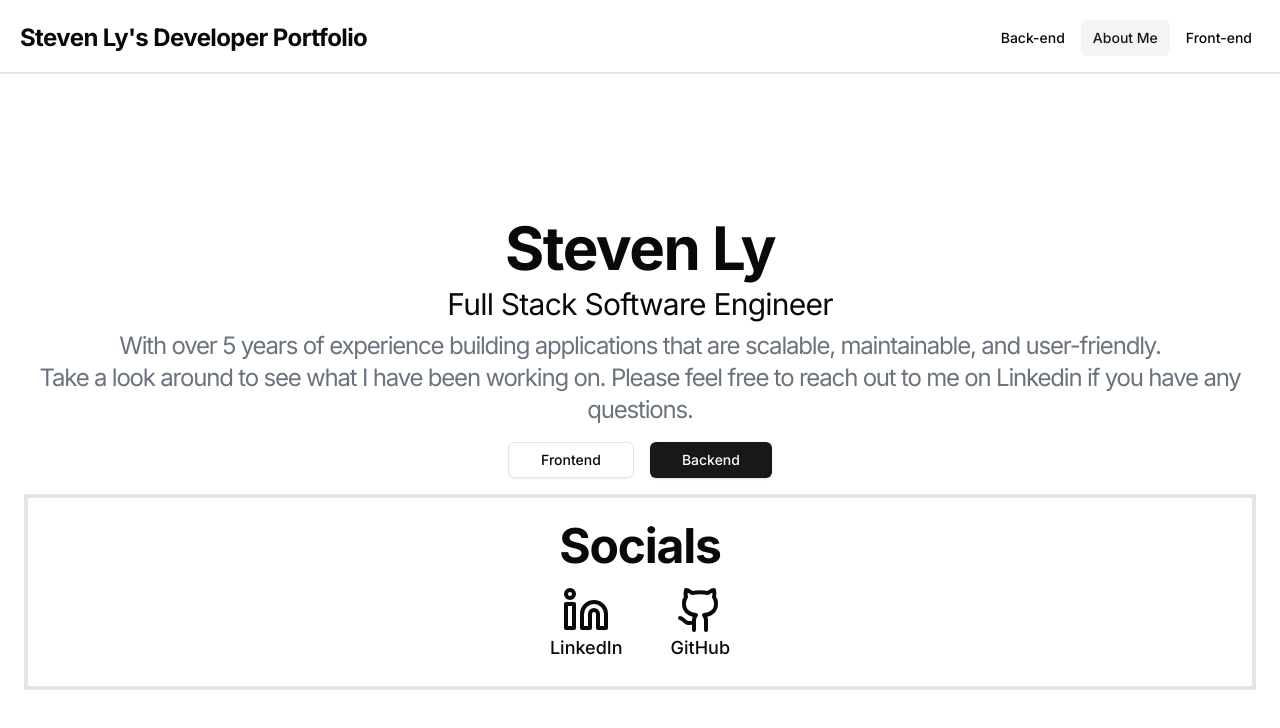
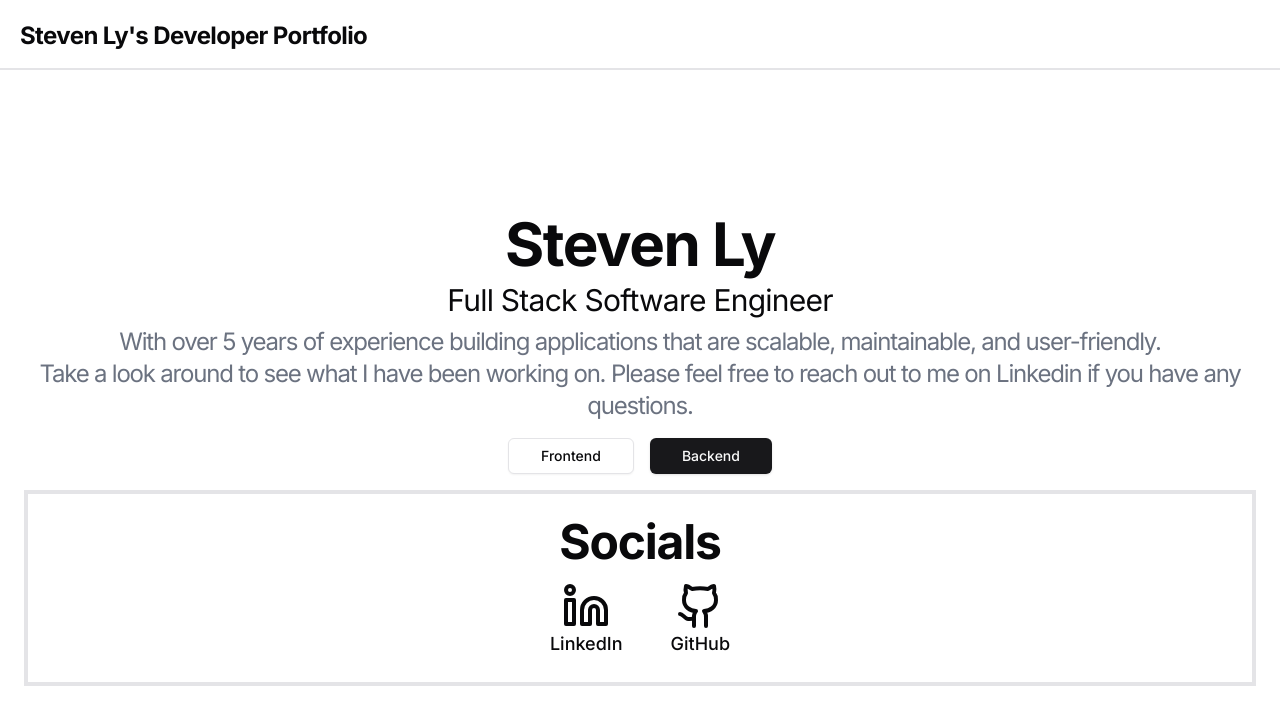
Before and after one commit to oobohP/portfolio, a Next.js app: page / in a window 1280 px wide. Shown: the top 728 px of the page. Built offline with nearby package versions, Linux system fonts and the light colour scheme.

Commit message:
Removed need for context

```diff
--- a/app/layout.tsx
+++ b/app/layout.tsx
@@ -1,7 +1,7 @@
 import "./globals.css";
 import type { Metadata } from "next";
 import { Inter } from "next/font/google";
-import { Providers } from "@/lib/providers/Providers";
+import { Header } from "@/components/Header";
 
 const inter = Inter({ subsets: ["latin"] });
 
@@ -17,9 +17,10 @@ export default function RootLayout({
 }>) {
   return (
     <html lang="en">
-      <Providers>
-        <body className={inter.className}>{children}</body>
-      </Providers>
+      <body className={inter.className}>
+        <Header />
+        {children}
+      </body>
     </html>
   );
 }
--- a/app/page.tsx
+++ b/app/page.tsx
@@ -1,18 +1,9 @@
-import { Backend } from "@/components/Backend";
-import { Content } from "@/components/Content";
-import { Frontend } from "@/components/Frontend";
-import { Header } from "@/components/Header";
 import { Hero } from "@/components/Hero/Hero";
 
 export default function Home() {
   return (
     <main>
-      <Header />
-      <Content
-        backend={<Backend />}
-        fullstack={<Hero />}
-        frontend={<Frontend />}
-      />
+      <Hero />
     </main>
   );
 }
--- a/components/Content.tsx
+++ /dev/null
@@ -1,21 +0,0 @@
-"use client";
-import { useContext } from "react";
-import { RoleContext } from "@/lib/providers/RoleProvider";
-
-type ContentProps = {
-  backend: React.ReactNode;
-  fullstack: React.ReactNode;
-  frontend: React.ReactNode;
-};
-
-export const Content = ({ backend, fullstack, frontend }: ContentProps) => {
-  const { role } = useContext(RoleContext);
-
-  return (
-    <div>
-      {role === "full-stack" && fullstack}
-      {role === "back-end" && backend}
-      {role === "front-end" && frontend}
-    </div>
-  );
-};
--- a/components/Fullstack.tsx
+++ /dev/null
@@ -1,10 +0,0 @@
-import React from "react";
-
-export const Fullstack = () => {
-  return (
-    <p>
-      I'm a Full-Stack Software Engineer with a passion for building applications that are scalable,
-      maintainable, and user-friendly.
-    </p>
-  );
-};
--- a/components/Header.tsx
+++ b/components/Header.tsx
@@ -1,5 +1,4 @@
 import Link from "next/link";
-import { RoleSelector } from "./RoleSelector";
 
 export const Header = async () => {
   return (
@@ -7,7 +6,6 @@ export const Header = async () => {
       <Link href="/" className="flex space-x-2">
         <h1 className="ml-1 text-lg font-bold tracking-tight sm:text-2xl hover:opacity-80">Steven Ly's Developer Portfolio</h1>
       </Link>
-      <RoleSelector />
     </header>
   );
 };
--- a/components/Hero/Hero.tsx
+++ b/components/Hero/Hero.tsx
@@ -1,5 +1,5 @@
 import { Socials } from "./Socials";
-import { HeroSelector } from "./HeroSelector";
+import { HeroButtons } from "./HeroButtons";
 
 export function Hero() {
   return (
@@ -21,7 +21,7 @@ export function Hero() {
           </p>
         </div>
         <div className="space-x-4">
-          <HeroSelector />
+          <HeroButtons />
         </div>
         <Socials />
       </div>
--- /dev/null
+++ b/components/Hero/HeroButtons.tsx
@@ -0,0 +1,17 @@
+import Link from "next/link";
+import { Button } from "../ui/button";
+
+export const HeroButtons = () => {
+  return (
+    <>
+      <Link href="/frontend">
+        <Button variant="outline" className="px-8">
+          Frontend
+        </Button>
+      </Link>
+      <Link href="/backend">
+        <Button className="px-8">Backend</Button>
+      </Link>
+    </>
+  );
+};
--- a/components/Hero/HeroSelector.tsx
+++ /dev/null
@@ -1,19 +0,0 @@
-"use client";
-import { useContext } from "react";
-import { Button } from "../ui/button";
-import { RoleContext } from "@/lib/providers/RoleProvider";
-
-export const HeroSelector = () => {
-  const { setRole } = useContext(RoleContext);
-
-  return (
-    <>
-      <Button variant="outline" className="px-8" onClick={() => setRole("front-end")}>
-        Frontend
-      </Button>
-      <Button className="px-8" onClick={() => setRole("back-end")}>
-        Backend
-      </Button>
-    </>
-  );
-};
--- a/components/SampleDashboard/DashboardCard.tsx
+++ b/components/SampleDashboard/DashboardCard.tsx
@@ -3,7 +3,7 @@ import { ReactNode } from "react";
 export const DashboardCard = ({ header, children, className }: { header: string; children: ReactNode; className?: string; }) => {
   return (
     <div className={`w-full overflow-hidden rounded-lg border border-gray-200 bg-white shadow-sm dark:border-gray-800 dark:bg-gray-950 ${className}`}>
-      <a className="block transition-opacity hover:opacity-75" href="#">
+      <a className="block transition-opacity hover:opacity-75 hover:cursor-pointer">
         <div className="grid gap-1 p-4">
           <h2 className="line-clamp-1 text-lg font-semibold">{header}</h2>
           <p className="text-sm text-gray-500 dark:text-gray-400">{children}</p>
--- a/lib/providers/RoleProvider.tsx
+++ /dev/null
@@ -1,31 +0,0 @@
-import { createContext, useState } from "react";
-
-type RoleContextType = {
-  role: string;
-  setRole: React.Dispatch<React.SetStateAction<string>>;
-};
-
-export const RoleContext = createContext<RoleContextType>({
-  role: "full-stack",
-  setRole: () => {},
-});
-
-type RoleContextProviderProps = {
-  children: React.ReactNode;
-};
-
-const RoleContextProvider: React.FC<RoleContextProviderProps> = ({ children }) => {
-  const [role, setRole] = useState("full-stack");
-
-  return (
-    <RoleContext.Provider
-      value={{
-        role,
-        setRole,
-      }}>
-      {children}
-    </RoleContext.Provider>
-  );
-};
-
-export default RoleContextProvider;
```
Also changed, not shown: app/backend/page.tsx (renamed from components/Backend.tsx, +6 -4 lines), app/frontend/page.tsx (renamed from components/Frontend.tsx, +9 -6 lines).
